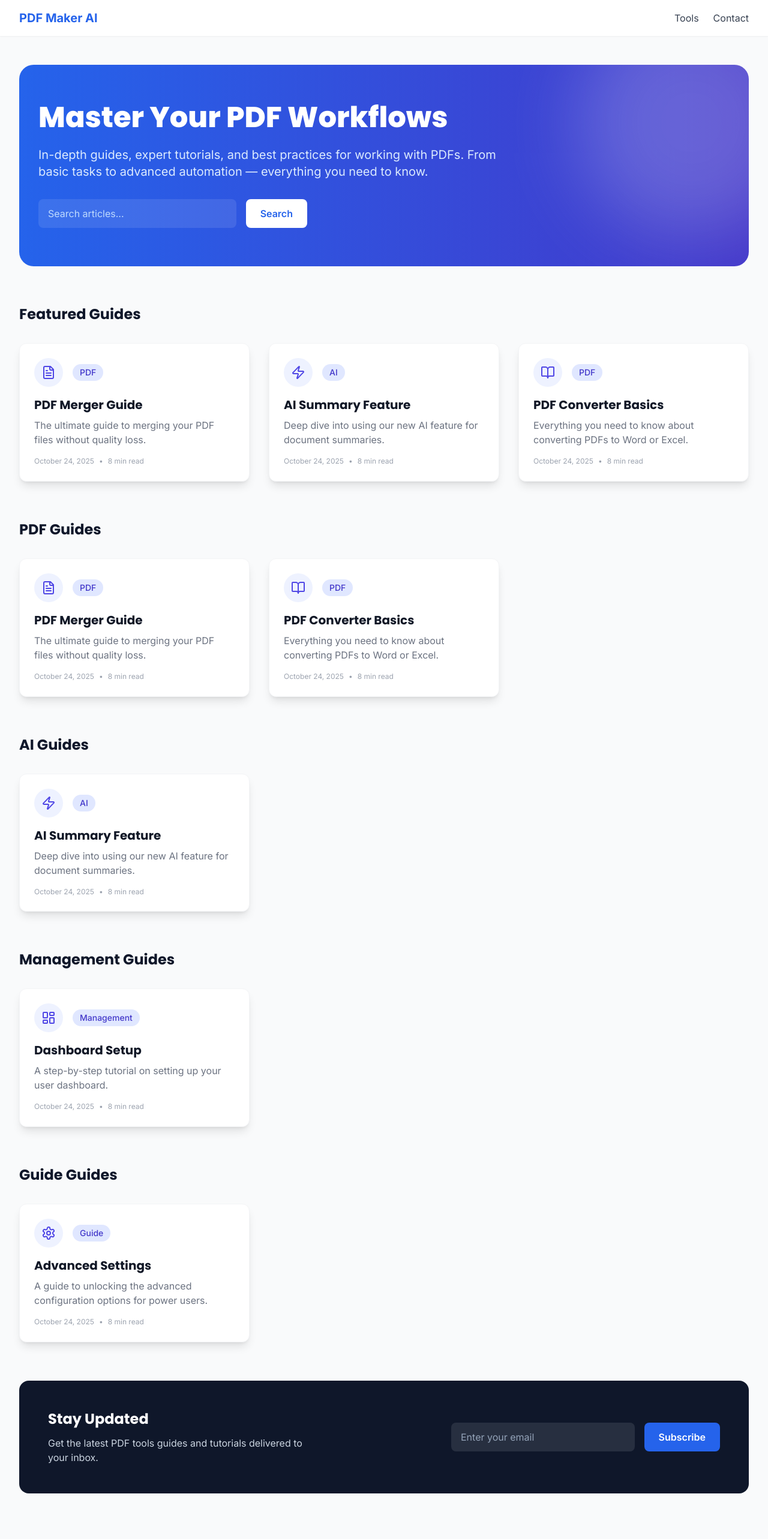
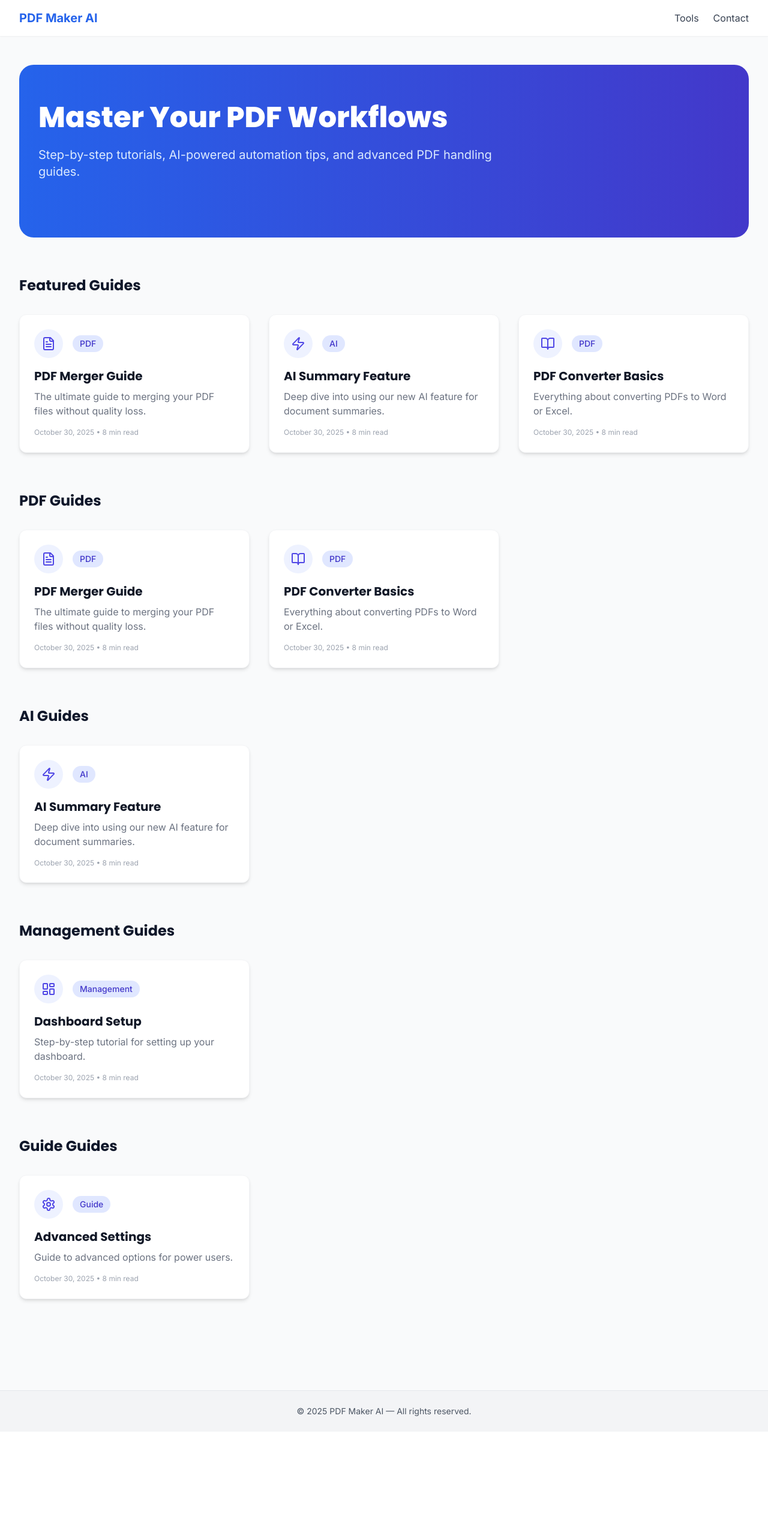
Before and after one commit to studybuild576-commits/my-tool-website, a Next.js app: page /blog in a window 1280 px wide. Shown: the top 2566 px of the page at 60% size. After the commit the page ends 2387 px from the top, so only its background shows below. Built offline with nearby package versions, Linux system fonts and the light colour scheme.

Commit message:
Update page.tsx

```diff
--- a/app/blog/page.tsx
+++ b/app/blog/page.tsx
@@ -1,49 +1,46 @@
-// To fix the error, we need to ensure the types for 'tool' and 'BlogCard' props are consistent.
-// The error means BlogCard expects a 'string' but received a 'LucideIcon' component.
-import React from 'react';
-// LucideIcon type को import करें
-import { LucideIcon, FileText, LayoutDashboard, Zap, Settings, BookOpen } from 'lucide-react';
+// app/blog/page.tsx
+"use client";
+import React from "react";
+import { LucideIcon, FileText, LayoutDashboard, Zap, Settings, BookOpen } from "lucide-react";
+import Head from "next/head";
 
-// --- MOCK DEFINITIONS FOR EXTERNAL IMPORTS TO ENSURE COMPILATION ---
-// NOTE: असली fix यह है कि BlogCardProps और Tool interface में icon का type LucideIcon हो।
-
-// 1. Mock definition for '@/lib/tools' (tools array)
+// --- Tool Data ---
 interface Tool {
   name: string;
   description: string;
   longDescription: string;
-  category: 'AI' | 'PDF' | 'Guide' | 'Management'; // Categories used in the logic
-  icon: LucideIcon; // CORRECT TYPE: LucideIcon is a React Component type
+  category: "AI" | "PDF" | "Guide" | "Management";
+  icon: LucideIcon;
   route: string;
 }
 
 const tools: Tool[] = [
-  { name: "PDF Merger Guide", description: "Combine PDFs", longDescription: "The ultimate guide to merging your PDF files without quality loss.", category: 'PDF', icon: FileText, route: '/merger-guide' },
-  { name: "AI Summary Feature", description: "Use AI to summarize", longDescription: "Deep dive into using our new AI feature for document summaries.", category: 'AI', icon: Zap, route: '/ai-summary' },
-  { name: "Dashboard Setup", description: "Manage your account", longDescription: "A step-by-step tutorial on setting up your user dashboard.", category: 'Management', icon: LayoutDashboard, route: '/dashboard-setup' },
-  { name: "PDF Converter Basics", description: "Convert formats", longDescription: "Everything you need to know about converting PDFs to Word or Excel.", category: 'PDF', icon: BookOpen, route: '/converter-basics' },
-  { name: "Advanced Settings", description: "Configure tools", longDescription: "A guide to unlocking the advanced configuration options for power users.", category: 'Guide', icon: Settings, route: '/advanced-settings' },
+  { name: "PDF Merger Guide", description: "Combine PDFs", longDescription: "The ultimate guide to merging your PDF files without quality loss.", category: "PDF", icon: FileText, route: "/merger-guide" },
+  { name: "AI Summary Feature", description: "Use AI to summarize", longDescription: "Deep dive into using our new AI feature for document summaries.", category: "AI", icon: Zap, route: "/ai-summary" },
+  { name: "Dashboard Setup", description: "Manage your account", longDescription: "Step-by-step tutorial for setting up your dashboard.", category: "Management", icon: LayoutDashboard, route: "/dashboard-setup" },
+  { name: "PDF Converter Basics", description: "Convert formats", longDescription: "Everything about converting PDFs to Word or Excel.", category: "PDF", icon: BookOpen, route: "/converter-basics" },
+  { name: "Advanced Settings", description: "Configure tools", longDescription: "Guide to advanced options for power users.", category: "Guide", icon: Settings, route: "/advanced-settings" },
 ];
 
-// 2. Mock definition for '@/components/BlogCard'
+// --- Blog Card Component ---
 interface BlogCardProps {
   title: string;
   excerpt: string;
   href: string;
-  icon: LucideIcon; // CORRECTED TYPE: Must be LucideIcon to match tool.icon
+  icon: LucideIcon;
   category: string;
   date: string;
   readingTime: string;
 }
 
-const BlogCard: React.FC<BlogCardProps> = ({ title, excerpt, href, icon: Icon, category, date, readingTime }) => {
-    // icon prop को Icon (capitalized) नाम दिया गया है ताकि इसे कंपोनेंट के रूप में इस्तेमाल किया जा सके
-    return (
-        <a href={href} className="block group rounded-xl overflow-hidden shadow-lg hover:shadow-xl transition-all duration-300 transform hover:-translate-y-1 bg-white border border-gray-100">
+const BlogCard: React.FC<BlogCardProps> = ({ title, excerpt, href, icon: Icon, category, date, readingTime }) => (
+  <a
+    href={href}
+    className="block group rounded-xl overflow-hidden shadow-md hover:shadow-lg transition-all duration-300 bg-white border border-gray-100"
+  >
     <div className="p-6">
       <div className="flex items-center space-x-4 mb-4">
-                    <div className="p-3 rounded-full bg-indigo-50 text-indigo-600 group-hover:bg-indigo-100 transition-colors">
-                        {/* Lucide Icon को सीधे कंपोनेंट के रूप में रेंडर करें */}
+        <div className="p-3 rounded-full bg-indigo-50 text-indigo-600">
           <Icon className="w-6 h-6" aria-hidden="true" />
         </div>
         <span className="text-sm font-medium text-indigo-700 bg-indigo-100 px-3 py-1 rounded-full">{category}</span>
@@ -51,31 +48,74 @@ const BlogCard: React.FC<BlogCardProps> = ({ title, excerpt, href, icon: Icon, c
       <h3 className="text-xl font-bold text-gray-900 group-hover:text-blue-600 transition-colors line-clamp-2">
         {title}
       </h3>
-                <p className="mt-2 text-gray-500 line-clamp-3">
-                    {excerpt}
-                </p>
+      <p className="mt-2 text-gray-500 line-clamp-3">{excerpt}</p>
       <div className="mt-4 text-xs text-gray-400">
-                    <span>{date}</span>
-                    <span className="mx-2">•</span>
-                    <span>{readingTime}</span>
+        <span>{date}</span> • <span>{readingTime}</span>
       </div>
     </div>
   </a>
 );
-};
 
-// --- ORIGINAL BLOG INDEX PAGE (ERROR IS NOW FIXED) ---
+// --- Blog Index Page ---
+export default function BlogIndexPage() {
+  const categories = Array.from(new Set(tools.map((t) => t.category)));
+  const featuredTools = tools.filter((t) => t.category === "AI" || t.category === "PDF").slice(0, 3);
 
-export const metadata = {
-  title: "PDF Tools Blog - Tutorials & Guides | PDFMakerAI",
-  description: "Expert guides, tutorials and in-depth articles about PDF manipulation, document conversion, and AI-powered tools. Learn how to work smarter with PDFs.",
-};
-
-export default function BlogIndexPage() {
-  const categories = Array.from(new Set(tools.map(t => t.category)));
-  const featuredTools = tools.filter(t => t.category === 'AI' || t.category === 'PDF').slice(0, 3);
+  const siteUrl = "https://pdfmakerai.shop";
 
   return (
+    <>
+      <Head>
+        {/* 🔹 Basic Meta */}
+        <title>PDF Tools Blog — Tutorials, Guides & AI Features | PDFMakerAI</title>
+        <meta
+          name="description"
+          content="Learn everything about PDFs, AI tools, and document automation. Expert tutorials, step-by-step guides, and productivity hacks for PDF users."
+        />
+        <meta name="keywords" content="PDF blog, PDF tools, AI PDF, merge pdf, convert pdf, pdf tips, pdfmakerai" />
+        <link rel="canonical" href={`${siteUrl}/blog`} />
+
+        {/* 🔹 Open Graph */}
+        <meta property="og:title" content="PDF Tools Blog — Tutorials, Guides & AI Features" />
+        <meta
+          property="og:description"
+          content="Expert PDF and AI tutorials. Learn to merge, convert, and automate PDF workflows easily."
+        />
+        <meta property="og:url" content={`${siteUrl}/blog`} />
+        <meta property="og:site_name" content="PDFMakerAI" />
+        <meta property="og:type" content="website" />
+        <meta property="og:image" content={`${siteUrl}/og-image.png`} />
+
+        {/* 🔹 Twitter Card */}
+        <meta name="twitter:card" content="summary_large_image" />
+        <meta name="twitter:title" content="PDF Tools Blog — Tutorials, Guides & AI Features" />
+        <meta
+          name="twitter:description"
+          content="Explore the latest PDF and AI tools tutorials from PDFMakerAI."
+        />
+        <meta name="twitter:image" content={`${siteUrl}/og-image.png`} />
+
+        {/* 🔹 JSON-LD Schema (Website + BlogPosting + FAQ) */}
+        <script
+          type="application/ld+json"
+          dangerouslySetInnerHTML={{
+            __html: JSON.stringify({
+              "@context": "https://schema.org",
+              "@type": "WebSite",
+              name: "PDFMakerAI Blog",
+              url: `${siteUrl}/blog`,
+              description:
+                "PDFMakerAI Blog shares tutorials, guides, and updates about PDF and AI tools for document automation.",
+              potentialAction: {
+                "@type": "SearchAction",
+                target: `${siteUrl}/search?q={search_term_string}`,
+                "query-input": "required name=search_term_string",
+              },
+            }),
+          }}
+        />
+      </Head>
+
       <main className="max-w-7xl mx-auto px-4 sm:px-6 lg:px-8 py-12">
         {/* Hero Section */}
         <header className="relative overflow-hidden rounded-3xl bg-gradient-to-r from-blue-600 to-indigo-700 px-8 py-16 text-white mb-16">
@@ -84,28 +124,12 @@ export default function BlogIndexPage() {
               Master Your PDF Workflows
             </h1>
             <p className="text-lg sm:text-xl text-blue-100 mb-8">
-            In-depth guides, expert tutorials, and best practices for working with PDFs.
-            From basic tasks to advanced automation — everything you need to know.
+              Step-by-step tutorials, AI-powered automation tips, and advanced PDF handling guides.
             </p>
-          <form className="flex max-w-md gap-4">
-            <input
-              type="search"
-              placeholder="Search articles..."
-              className="flex-1 rounded-lg border-0 bg-white/10 px-4 py-3 text-white placeholder:text-blue-200 focus:ring-2 focus:ring-white"
-            />
-            <button type="submit" className="rounded-lg bg-white px-6 py-3 font-semibold text-blue-600 hover:bg-blue-50 transition">
-              Search
-            </button>
-          </form>
-        </div>
-
-        {/* Decorative Elements */}
-        <div className="absolute right-0 top-0 -translate-y-1/4 translate-x-1/4 transform opacity-20">
-          <div className="h-96 w-96 rounded-full bg-white blur-3xl"></div>
           </div>
         </header>
 
-      {/* Featured Articles */}
+        {/* Featured Section */}
         <section className="mb-16">
           <h2 className="text-2xl font-bold text-slate-900 mb-8">Featured Guides</h2>
           <div className="grid gap-8 lg:grid-cols-3">
@@ -118,9 +142,9 @@ export default function BlogIndexPage() {
                   title={tool.name}
                   excerpt={tool.longDescription || tool.description}
                   href={href}
-                icon={tool.icon} // NO ERROR: tool.icon is LucideIcon, BlogCard expects LucideIcon
+                  icon={tool.icon}
                   category={tool.category}
-                date="October 24, 2025"
+                  date="October 30, 2025"
                   readingTime="8 min read"
                 />
               );
@@ -128,11 +152,9 @@ export default function BlogIndexPage() {
           </div>
         </section>
 
-      {/* Category Sections */}
+        {/* Categories */}
         {categories.map((category) => {
-        const categoryTools = tools.filter(t => t.category === category);
-        if (categoryTools.length === 0) return null;
-
+          const categoryTools = tools.filter((t) => t.category === category);
           return (
             <section key={category} className="mb-16">
               <h2 className="text-2xl font-bold text-slate-900 mb-8">{category} Guides</h2>
@@ -146,9 +168,9 @@ export default function BlogIndexPage() {
                       title={tool.name}
                       excerpt={tool.longDescription || tool.description}
                       href={href}
-                    icon={tool.icon} // NO ERROR: tool.icon is LucideIcon, BlogCard expects LucideIcon
+                      icon={tool.icon}
                       category={tool.category}
-                    date="October 24, 2025"
+                      date="October 30, 2025"
                       readingTime="8 min read"
                     />
                   );
@@ -157,26 +179,7 @@ export default function BlogIndexPage() {
             </section>
           );
         })}
-
-      {/* Newsletter Section */}
-      <section className="rounded-2xl bg-slate-900 p-8 sm:p-12">
-        <div className="flex flex-col sm:flex-row items-center justify-between gap-8">
-          <div className="max-w-md">
-            <h2 className="text-2xl font-bold text-white mb-3">Stay Updated</h2>
-            <p className="text-slate-300">Get the latest PDF tools guides and tutorials delivered to your inbox.</p>
-          </div>
-          <form className="flex w-full max-w-md gap-4">
-            <input
-              type="email"
-              placeholder="Enter your email"
-              className="flex-1 rounded-lg border-0 bg-white/10 px-4 py-3 text-white placeholder:text-slate-400"
-            />
-            <button type="submit" className="rounded-lg bg-blue-600 px-6 py-3 font-semibold text-white hover:bg-blue-500 transition">
-              Subscribe
-            </button>
-          </form>
-        </div>
-      </section>
       </main>
+    </>
   );
 }
```
Lines whose indentation alone changed are shown as unchanged.
